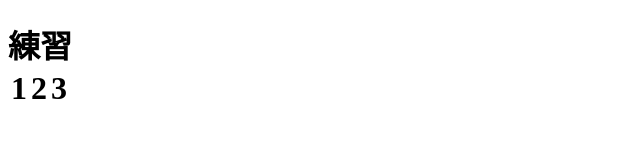
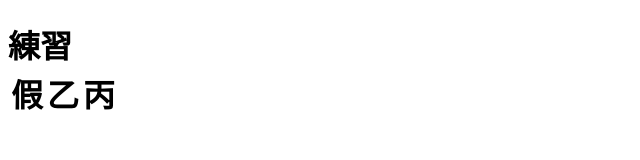
Before and after one commit to TsaiPeijun1110/tsai, a plain HTML site: page index.html in a window 1280 px wide. Shown: the whole page, without its empty margins (0-640 px from the left). Drawn offline with Linux system fonts and the light colour scheme.

Commit message:
index.html的內容

```diff
--- a/index.html
+++ b/index.html
@@ -9,9 +9,9 @@
     <h1>練習</1>
 <table>
     <tr>
-        <td>1</td>
-        <td>2</td>
-        <td>3</td>
+        <td>假</td>
+        <td>乙</td>
+        <td>丙</td>
     </tr>
 </table>
 </body>
```
